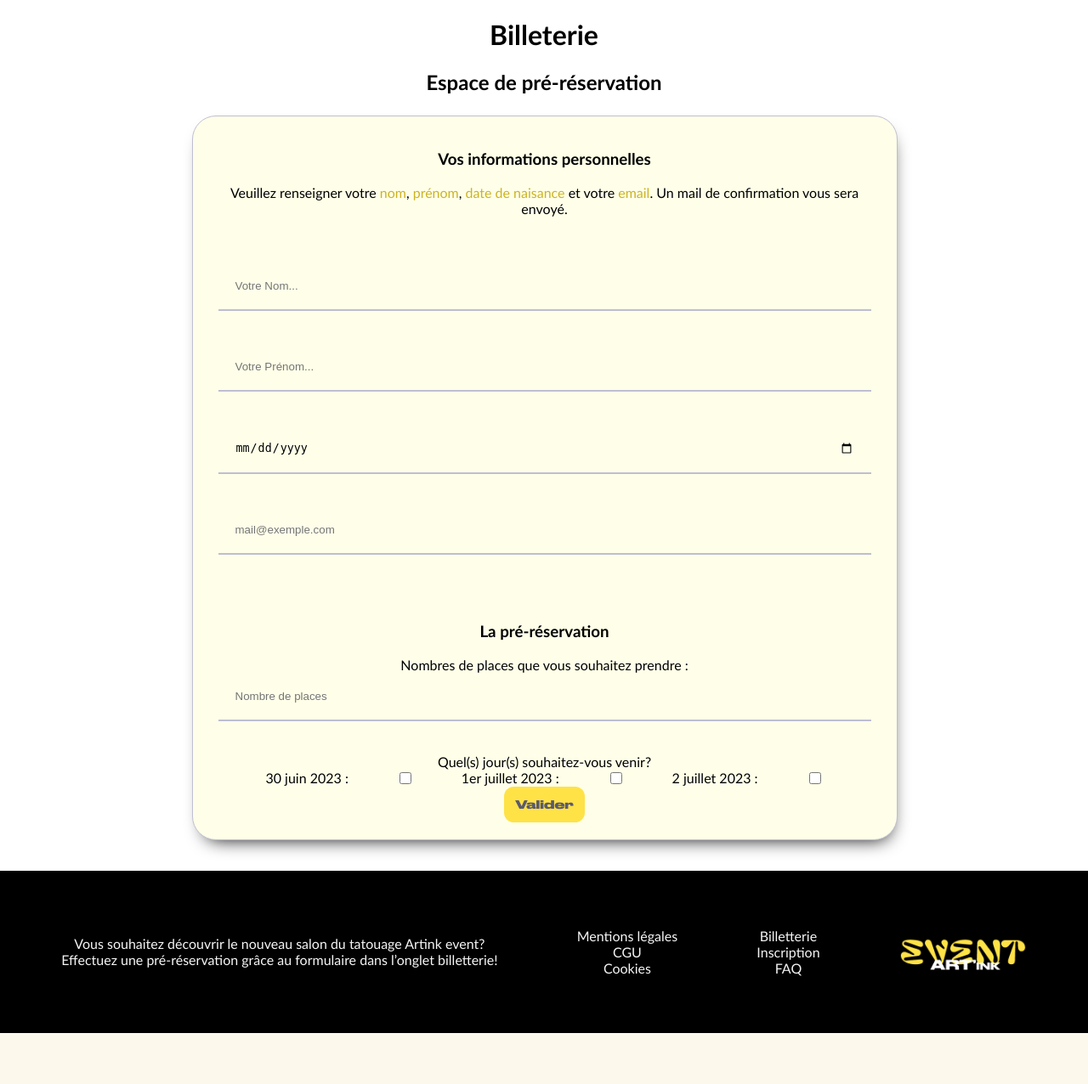
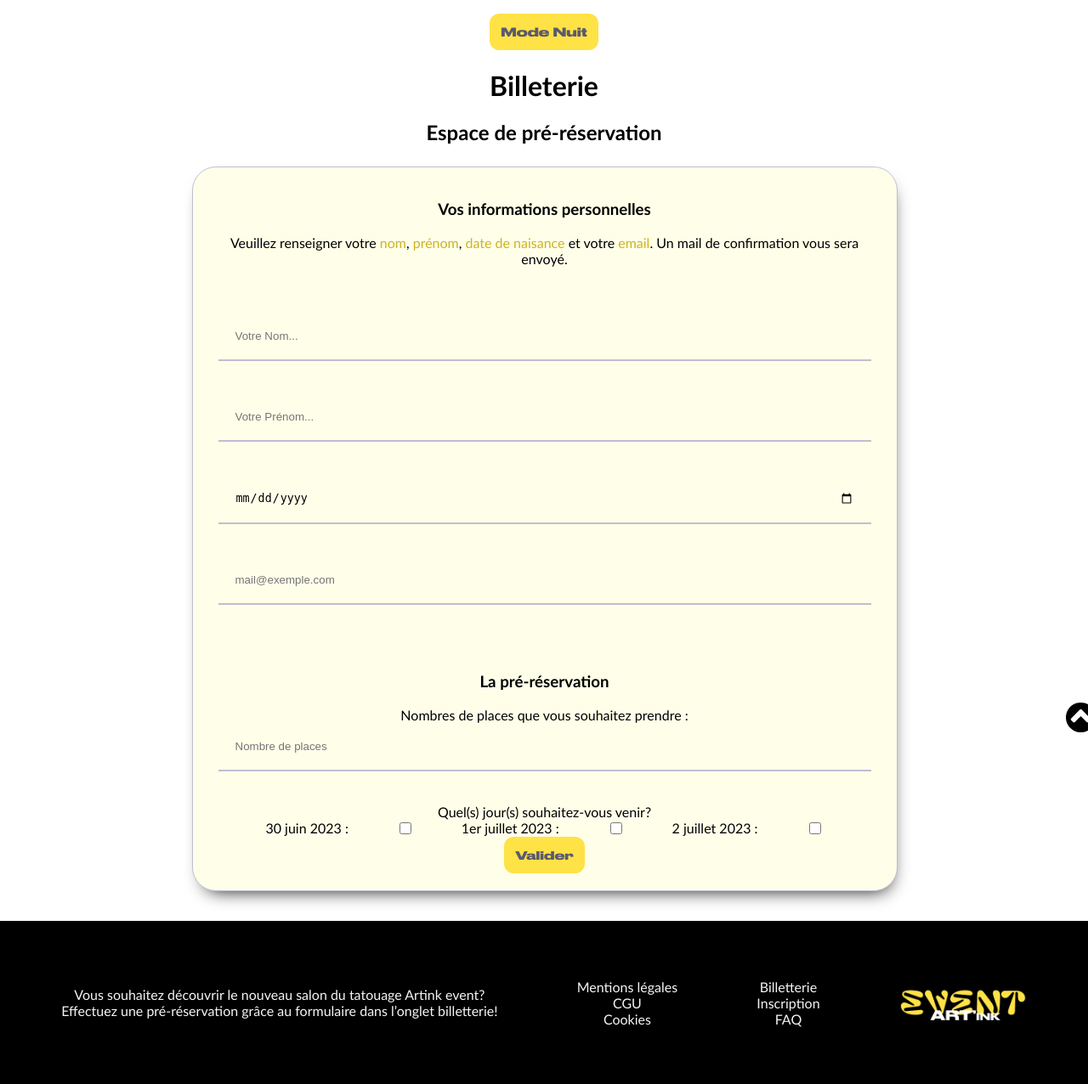
Before and after one commit to varomeas/CdPArt-inkEvent, a PHP site: page /billetterie.php in a window 1280 px wide. Shown: the part 73-1349 px from the top of the page at 85% size. Before the commit the page ends 1289 px from the top, so only its background shows below. Run offline with PHP 8.4, Linux system fonts and the light colour scheme.

Commit message:
Fleche & Darktheme

```diff
--- a/Fleche.html
+++ b/Fleche.html
@@ -5,22 +5,11 @@
     <meta http-equiv="X-UA-Compatible" content="IE=edge">
     <meta name="viewport" content="width=device-width, initial-scale=1.0">
     <title>Fleche Scroll</title>
-    <link rel="stylesheet" href="fleche.css">
+    <link rel="stylesheet" href="style/fleche.css">
 </head>
 <body>
     <div id="hautpage">
-        <a href="#top"><img src="icon.svg" alt="Retourner en haut" />
-        </a>
-    </div>
-    <div>
-        <img src="Images/test image.jpg" alt="">
-        <img src="Images/test image.jpg" alt="">
-
-
-
-        </div>
-    <div id="hautpage">
-        <a href="#top"><img src="icon.svg" alt="Retourner en haut" />
+        <a href="#top"><img src="img/icones/icon_fleche.svg" alt="Retourner en haut" />
         </a>
     </div>
 </body>
--- a/billetterie.php
+++ b/billetterie.php
@@ -11,7 +11,9 @@
 </head>
 <body>
 <?php
-    include("menu.html")
+    include("menu.html");
+    include("fleche.html");
+    include("script/ScriptDarkTheme.html");
         ?>
     <h1>Billeterie</h1>
         <h2>Espace de pré-réservation</h2>
--- a/contact.php
+++ b/contact.php
@@ -20,6 +20,8 @@
     <header>
         <?php
         include('menu.html');
+        include("fleche.html");
+        include("script/ScriptDarkTheme.html");
         ?>
       </header>
 <!--
--- a/script/ScriptDarkTheme.html
+++ b/script/ScriptDarkTheme.html
@@ -5,11 +5,11 @@
     <meta http-equiv="X-UA-Compatible" content="IE=edge">
     <meta name="viewport" content="width=device-width, initial-scale=1.0">
     <title>Document</title>
-    <link rel="stylesheet" href="dark-theme.css">
+    <link rel="stylesheet" href="style/Darktheme.css">
 </head>
 <body>
 
-    <button onclick="changeMode()"> Cliquez pour changer les couleurs de la page</button>
+    <button id="darkMode" onclick="changeMode()"> Mode Nuit</button>
 
 <script>
 function changeMode() {
--- a/style/Darktheme.css
+++ b/style/Darktheme.css
@@ -1,4 +1,8 @@
 .dark-theme {
-    color: rgb(141, 160, 179);
-    background-color: black;
+    color: rgb(218, 219, 209);
+    background-color: rgb(82, 82, 82);
 }
+#darkMode{
+font-size: 14px;
+
+}
--- a/style/fleche.css
+++ b/style/fleche.css
@@ -2,8 +2,10 @@
     float: right;
     margin-right: 2vw;
       }
+
       #hautpage img {
         width: 35px;
         position: fixed;
-
+        top: 900px;
+        z-index: 1;
       }
--- a/style/style.css
+++ b/style/style.css
@@ -75,7 +75,7 @@ button {
     text-align: center;
     font-size: 15px;
     padding: 0px;
-    width: 140px;
+    width: 155px;
     height: 55px;
     transition: all 0.5s;
     margin: 5px;
```
Also changed, not shown: Accueil.php (+4 -3 lines), créateur.php (+23 -6 lines). Lines whose indentation alone changed are shown as unchanged.
